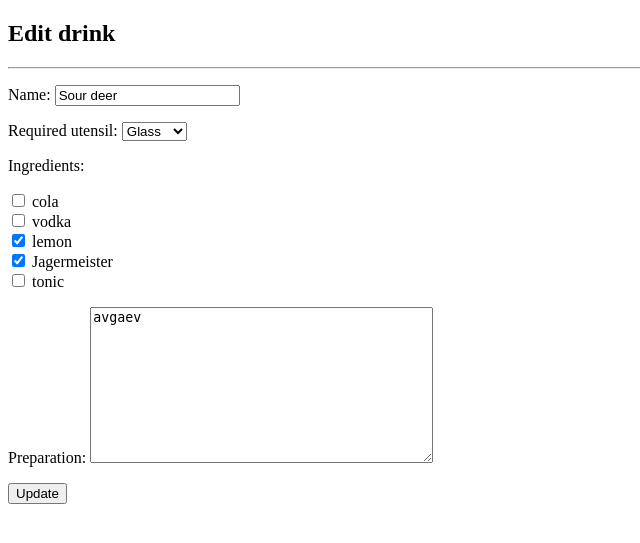
After one commit to boryswnr/Drink-database, a Django app: page /edit_drink/1/ in a window 1280 px wide. The commit adds this page. Shown: the top 543 px of the page, without its empty margins (0-640 px from the left). Run offline with Django 4.2, Linux system fonts and the light colour scheme; data comes from the database, SQL or seed files in the repository; both versions use the stored data as it was after the commit.

Commit message:
added EditDrinkView

```diff
--- a/drinksDB/shakerApp/forms.py
+++ b/drinksDB/shakerApp/forms.py
@@ -6,7 +6,6 @@ from .models import requiredUtensil, ingredientType, Ingredients
 class DrinkForm(forms.Form):
     name = forms.CharField(max_length=100, label="Name:")
     utensil = forms.ChoiceField(choices=requiredUtensil, label="Required utensil:")
-    # ingredients = forms.ModelChoiceField(queryset=Ingredients.objects.all(), widget=forms.CheckboxSelectMultiple())
     ingredients = forms.ModelMultipleChoiceField(
         queryset=Ingredients.objects.all(),
         widget=forms.CheckboxSelectMultiple()
--- a/drinksDB/shakerApp/models.py
+++ b/drinksDB/shakerApp/models.py
@@ -28,4 +28,4 @@ class DrinkRecipe(models.Model):
     preparation = models.CharField(max_length=1000)
 
     def __str__(self):
-        return self.drinkName
+        return self.name
--- /dev/null
+++ b/drinksDB/shakerApp/templates/shakerApp/edit_drink.html
@@ -0,0 +1,13 @@
+{% extends 'shakerApp/base.html' %}
+{% block content %}
+<h2>Edit drink</h2>
+<hr>
+
+<form action="{% url 'shakerApp:edit_drink' drink.id %}" method="post">
+    {% csrf_token %}
+    {{ form.as_p }}
+
+    <input type="submit" value="Update">
+</form>
+
+{% endblock %}
--- a/drinksDB/shakerApp/templates/shakerApp/index.html
+++ b/drinksDB/shakerApp/templates/shakerApp/index.html
@@ -61,7 +61,7 @@
 {% if drink_list %}
 <ul>
     {% for drink in drink_list %}
-    <li>{{ drink.name }}</li>
+    <li>{{ drink.name }} <a href="{% url 'shakerApp:edit_drink' drink.id %}">Edit</a> </li>
     {% endfor %}
 </ul>
 {% else %}
--- a/drinksDB/shakerApp/urls.py
+++ b/drinksDB/shakerApp/urls.py
@@ -6,4 +6,5 @@ urlpatterns = [
     path('', views.IndexView.as_view(), name='index'),
     path('add_ingredient/', views.AddIngredientView.as_view(), name='add_ingredient'),
     path('add_drink/', views.AddDrinkView.as_view(), name='add_drink'),
+    path('edit_drink/<int:pk>/', views.EditDrinkView.as_view(), name='edit_drink'),
 ]
--- a/drinksDB/shakerApp/views.py
+++ b/drinksDB/shakerApp/views.py
@@ -1,5 +1,5 @@
 from django.contrib import messages
-from django.shortcuts import render
+from django.shortcuts import render, get_object_or_404
 from django.urls import reverse
 from django.views import View
 from django.http import HttpResponseRedirect
@@ -110,3 +110,36 @@ class AddDrinkView(View):
             print('form_drinks:', form_drinks)
 
         return HttpResponseRedirect(reverse('shakerApp:index'))
+
+
+class EditDrinkView(View):
+
+    def get(self, request, pk):
+        drink = get_object_or_404(DrinkRecipe, pk=pk)
+        form = DrinkForm(
+            initial={
+                'name': drink.name,
+                'utensil': drink.utensil,
+                'ingredients': drink.ingredients.all(),
+                'preparation': drink.preparation,
+            }
+        )
+
+        context = {
+            'drink': drink,
+            'form': form
+        }
+
+        return render(request, 'shakerApp/edit_drink.html', context)
+
+    def post(self, request, pk):
+        drink = get_object_or_404(DrinkRecipe, pk=pk)
+        form = DrinkForm(request.POST)
+        if form.is_valid():
+            drink.name = form.cleaned_data["name"]
+            drink.utensil = form.cleaned_data["utensil"]
+            drink.preparation = form.cleaned_data["preparation"]
+            drink.ingredients.set(form.cleaned_data["ingredients"])
+            drink.save()
+
+        return HttpResponseRedirect(reverse('shakerApp:index'))
```
Also changed, not shown: drinksDB/db.sqlite3.
